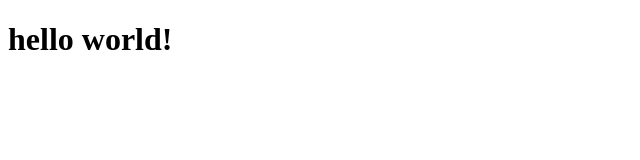
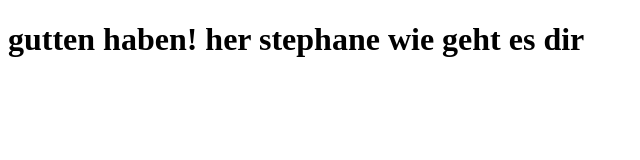
Before and after one commit to yapna-youpi/ipercash_projet0, a plain HTML site: page index.html in a window 1280 px wide. Shown: the whole page, without its empty margins (0-640 px from the left). Drawn offline with Linux system fonts and the light colour scheme.

Commit message:
ajout hello word allemand

```diff
--- a/index.html
+++ b/index.html
@@ -6,7 +6,7 @@
     <title>Document</title>
 </head>
 <body>
-    <h1>hello world!</h1>
+    <h1>gutten haben! her stephane wie geht es dir</h1>
 
 </body>
 </html>
```
